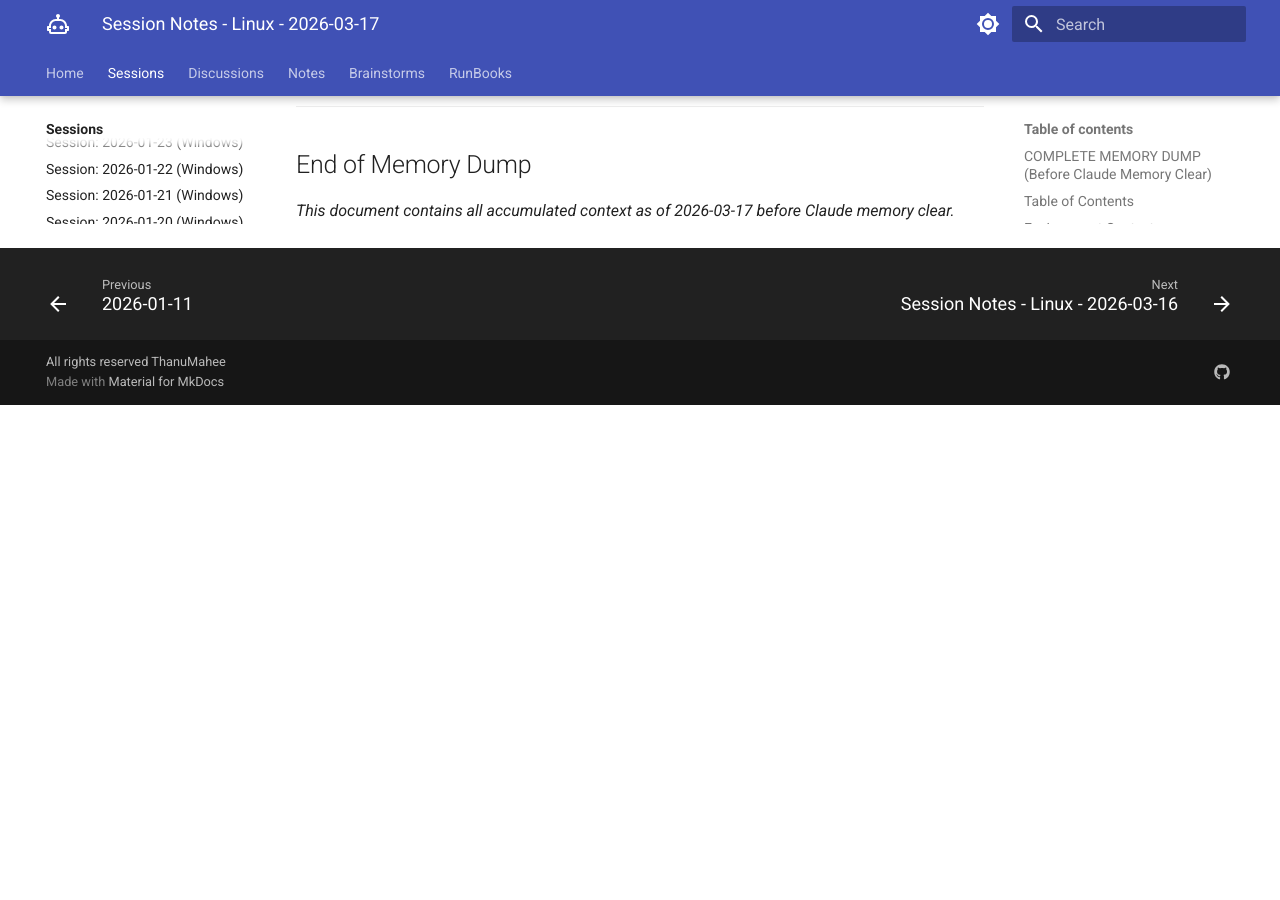
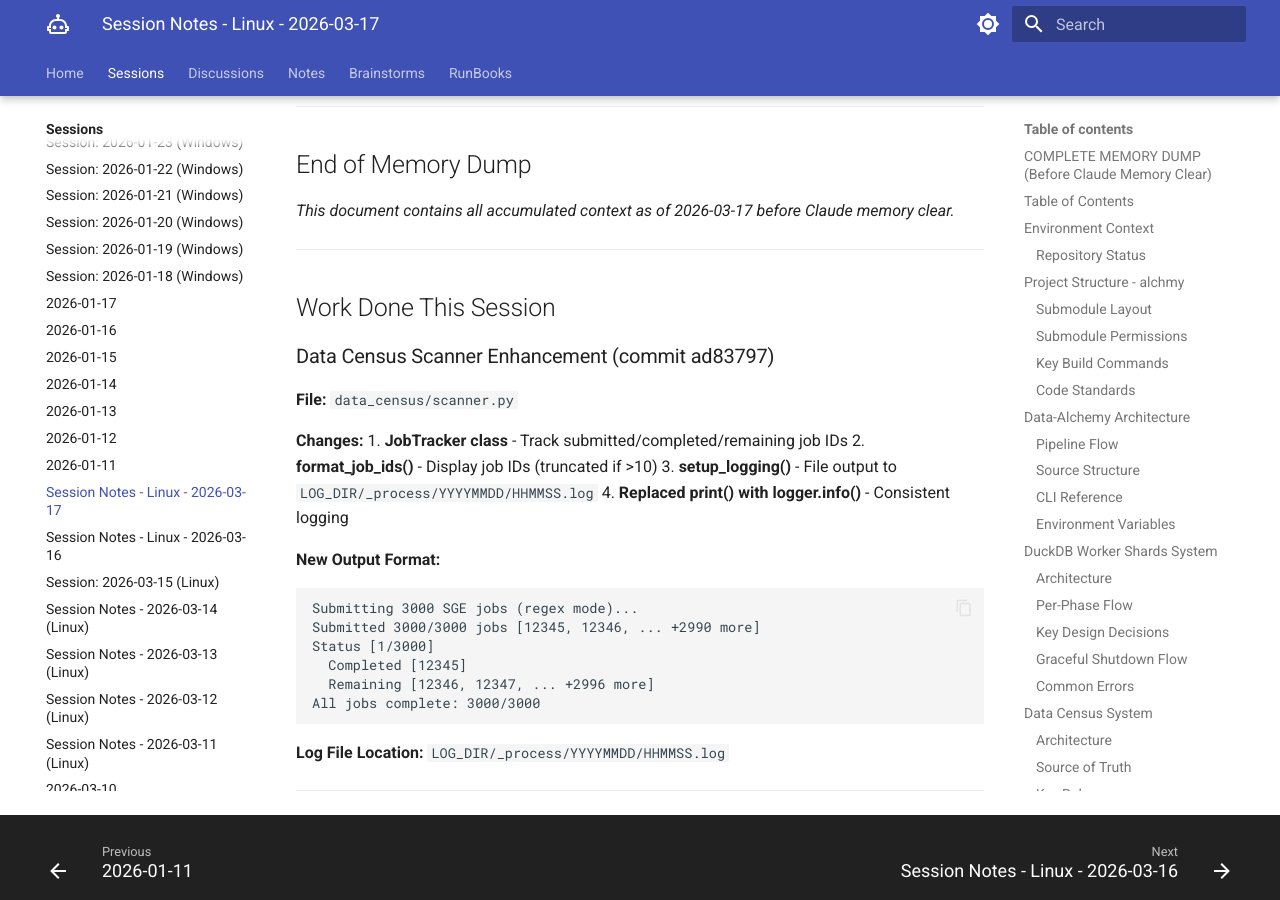
Before and after one commit to ThanuMahee12/AgentContext, an MkDocs documentation site: the page built from docs/sessions/claude/l-2026-03-17.md, in a window 1280 px wide and 900 px high, scrolled down 13987 px. Built offline with MkDocs 1.6.1 and Material for MkDocs 9.7.7, drawn with Linux system fonts in a browser that asks for light colours; before the commit the page ends 14392 px from its top, so only the background shows below that.

Commit message:
docs: add data-census scanner enhancement to session notes

````diff
--- a/docs/sessions/claude/l-2026-03-17.md
+++ b/docs/sessions/claude/l-2026-03-17.md
@@ -516,3 +516,31 @@ if file_pattern:
 ## End of Memory Dump
 
 *This document contains all accumulated context as of 2026-03-17 before Claude memory clear.*
+
+---
+
+## Work Done This Session
+
+### Data Census Scanner Enhancement (commit ad83797)
+
+**File:** `data_census/scanner.py`
+
+**Changes:**
+1. **JobTracker class** - Track submitted/completed/remaining job IDs
+2. **format_job_ids()** - Display job IDs (truncated if >10)
+3. **setup_logging()** - File output to `LOG_DIR/_process/YYYYMMDD/HHMMSS.log`
+4. **Replaced print() with logger.info()** - Consistent logging
+
+**New Output Format:**
+```
+Submitting 3000 SGE jobs (regex mode)...
+Submitted 3000/3000 jobs [12345, 12346, ... +2990 more]
+Status [1/3000]
+  Completed [12345]
+  Remaining [12346, 12347, ... +2996 more]
+All jobs complete: 3000/3000
+```
+
+**Log File Location:** `LOG_DIR/_process/YYYYMMDD/HHMMSS.log`
+
+---
````
